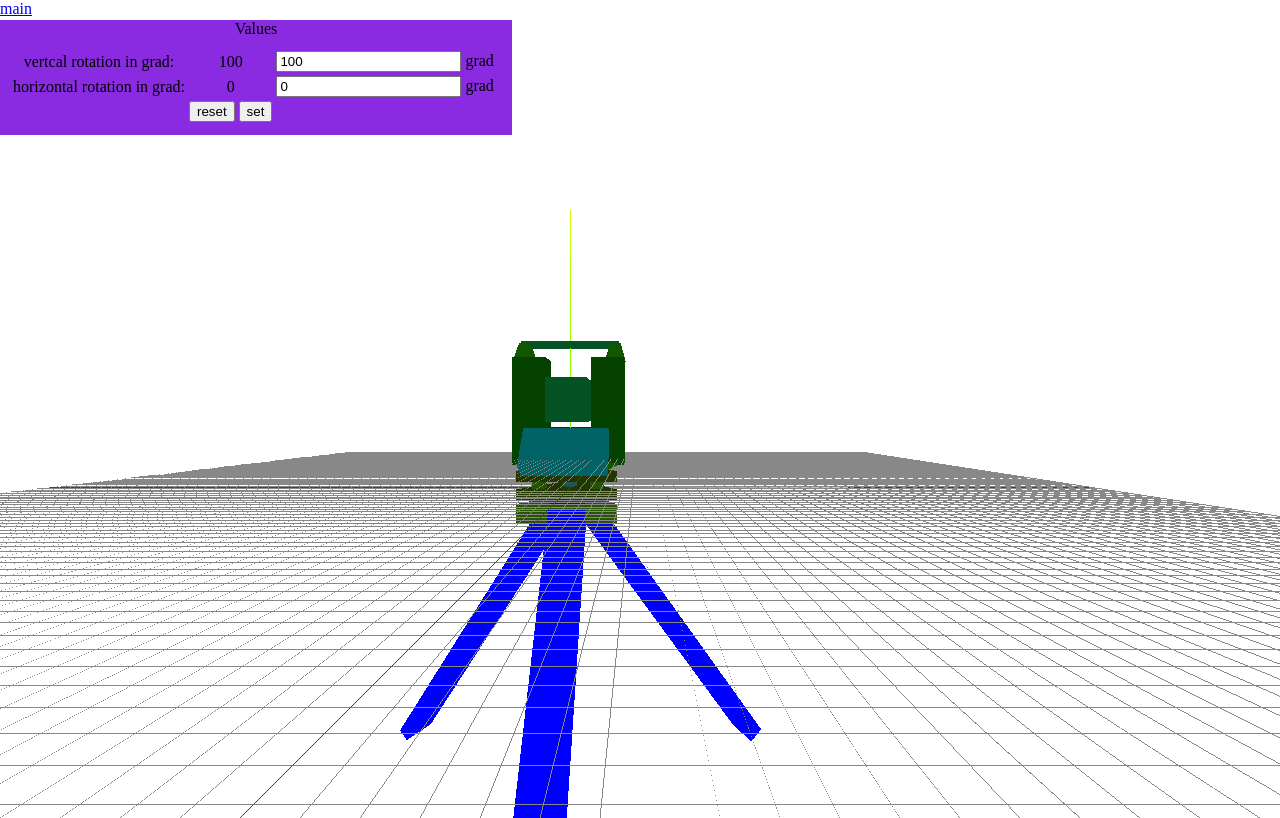
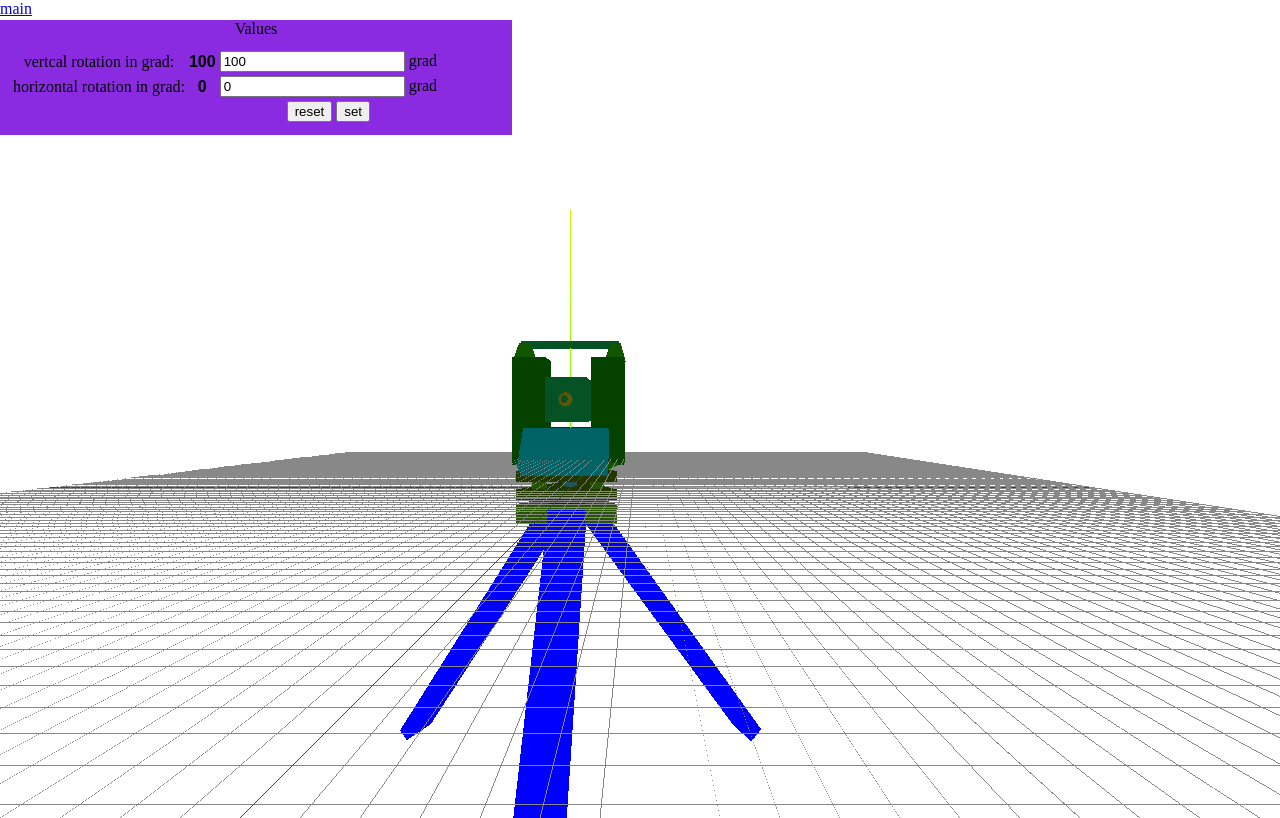
Before and after one commit to basharhilal/proje2023, a website built with Vite: page device.html in a window 1280 px wide. Built offline with nearby package versions, Linux system fonts and the light colour scheme.

Commit message:
lathe 20->40

```diff
--- a/device.html
+++ b/device.html
@@ -20,15 +20,16 @@
 		  <table style="margin: 10px;">
 			<tr>
 				<td> <label>vertcal rotation in grad: </label></td>
-				<td> <label id="verticalResult">100 </label></td>
+				<td> <label class="label1" id="verticalResult">100 </label></td>
 				<td> <input id="vertcaltest" type="number" value="100"/> <label>grad </label> </td>
 			</tr>
 			<tr>
 				<td> <label>horizontal rotation in grad: </label></td>
-				<td> <label id="horizontalResult">0 </label></td>
+				<td> <label class="label1" id="horizontalResult">0 </label></td>
 				<td> <input id="horizontaltest"  type="number" value="0"/> <label>grad </label> </td>
 			</tr>
 			<tr>
+				<td> </td>
 				<td> </td>
 				<td> <input type="button" value="reset"> <input id="btnSet"  type="button" value="set"></td>
 			</tr>
--- a/main.css
+++ b/main.css
@@ -8,3 +8,8 @@
     background-color: blueviolet;
 	margin-top: 10px;
 }
+
+label.label1{
+	font-family: 'Ubuntu', sans-serif;
+	font-weight: bold;
+}
--- a/main.js
+++ b/main.js
@@ -203,9 +203,9 @@ scene.add(
 );
 
 const points1 = [];
-for (let i = 0; i < 20; i++) {
+for (let i = 0; i < 40; i++) {
   points1.push(
-    new THREE.Vector2(Math.sin(i * 0.3) * 0.2 + 0.3, (i - 10) * 0.15)
+    new THREE.Vector2(Math.sin(i * 0.3) * 0.2 + 0.3, (i - 20) * 0.075)
   );
 }
 
```
